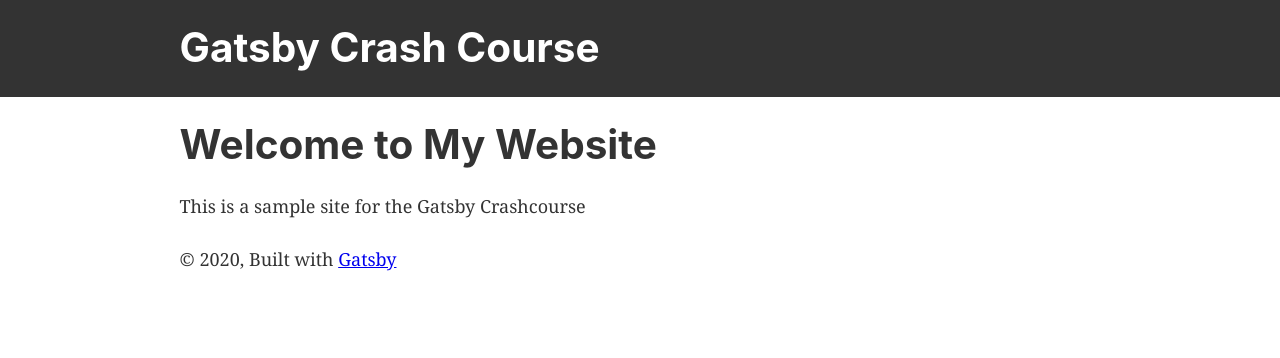
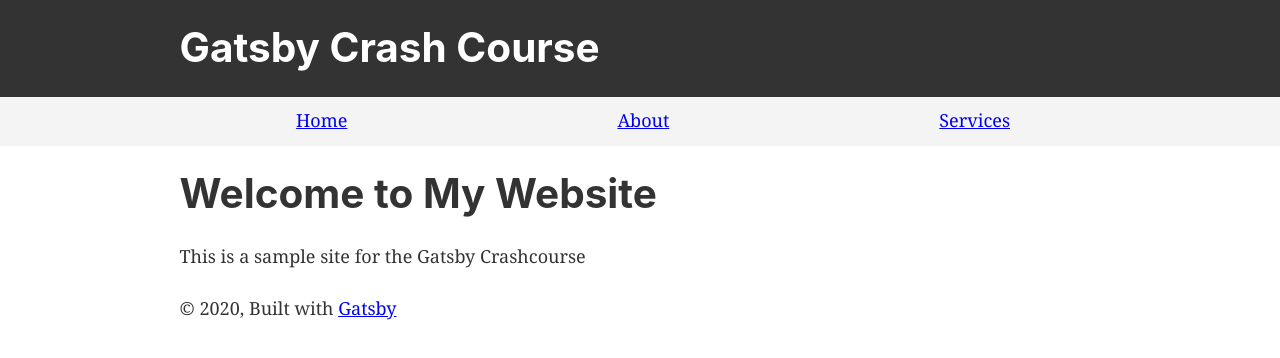
Before and after one commit to kguertin/gatsby-crash-course, a Gatsby site: page / in a window 1280 px wide. Built offline with nearby package versions, Linux system fonts and the light colour scheme; Gatsby itself is replaced by a stand-in of ours.

Commit message:
make menu component

```diff
--- a/src/components/header.js
+++ b/src/components/header.js
@@ -6,7 +6,7 @@ const Header = ({ siteTitle }) => (
   <header
     style={{
       background: `#333`,
-      marginBottom: `1.45rem`,
+      marginBottom: `0`,
     }}
   >
     <div
--- a/src/components/layout.js
+++ b/src/components/layout.js
@@ -10,6 +10,7 @@ import PropTypes from "prop-types"
 import { useStaticQuery, graphql } from "gatsby"
 
 import Header from "./header"
+import Menu from "./menu"
 import "./layout.css"
 
 const Layout = ({ children }) => {
@@ -26,6 +27,7 @@ const Layout = ({ children }) => {
   return (
     <>
       <Header siteTitle={data.site.siteMetadata.title} />
+      <Menu />
       <div
         style={{
           margin: `0 auto`,
--- /dev/null
+++ b/src/components/menu.js
@@ -0,0 +1,23 @@
+import React from 'react';
+import { Link } from 'gatsby';
+
+const Menu = () => (
+  <div style={{
+    background: '#f4f4f4',
+    paddingTop: '10px'
+  }}>
+
+    <ul style={{
+      listStyle: 'none',
+      display: 'flex',
+      justifyContent: 'space-evenly'
+    }}>
+      <li><Link to='/'>Home</Link> </li>
+      <li><Link to='/about'>About</Link> </li>
+      <li><Link to='/services'>Services</Link> </li>
+    </ul>
+
+  </div>
+);
+
+export default Menu
```
